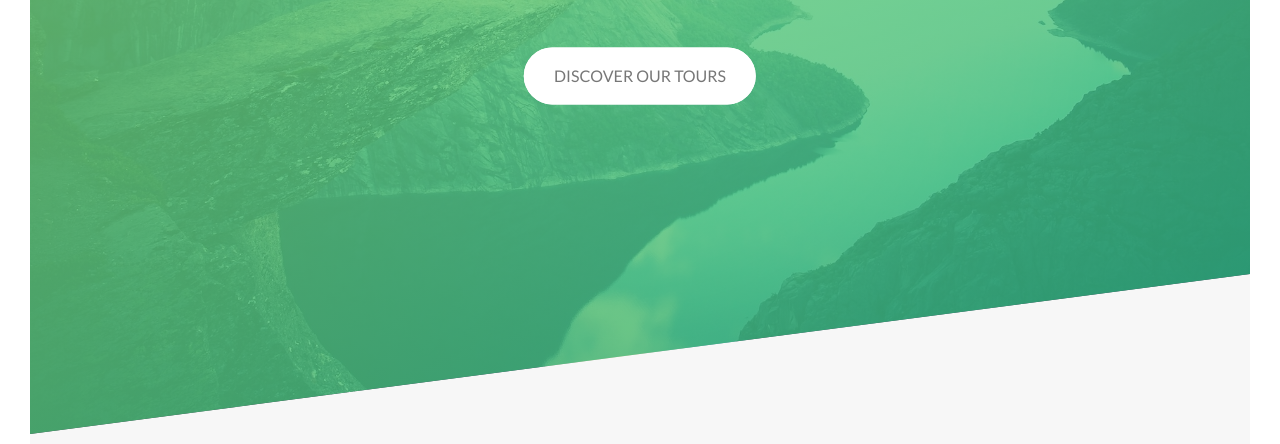
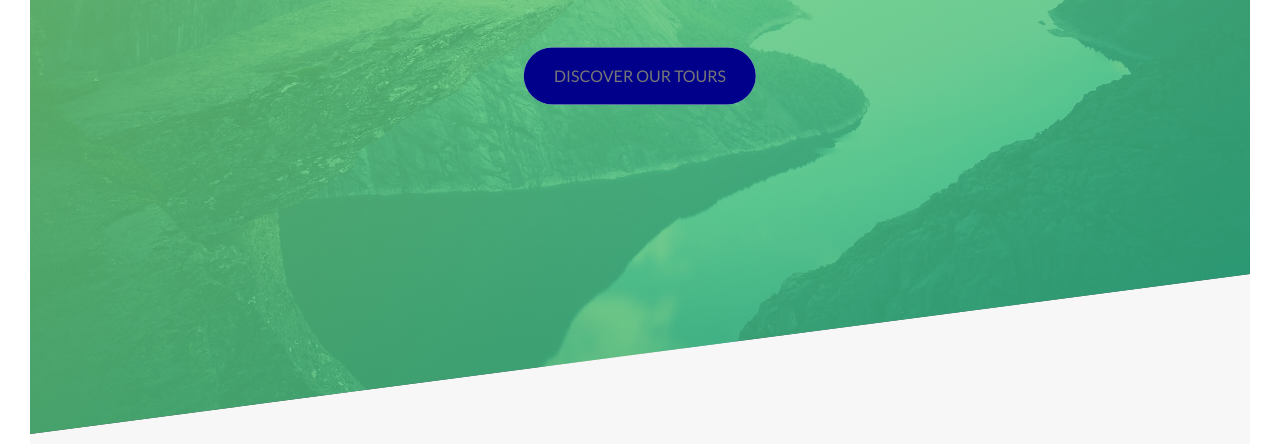
Before and after one commit to harikrishnabejjanki/bhk-tours-design, a website: page index.html in a window 1280 px wide. Shown: the part 356-800 px from the top of the page. Drawn offline with Linux system fonts and the light colour scheme.

Commit message:
added blue background for button

```diff
--- a/sass/components/_button.scss
+++ b/sass/components/_button.scss
@@ -12,7 +12,8 @@
         cursor: pointer;
     }
     &--white {
-        background-color: $color-white;
+        background-color: darkblue;
+       // background-color: $color-white;
         color: $color-gray-dark;
         padding: 1.5rem 3rem;
         display: inline-block;
```
Also changed, not shown: index.html (+1 -1 lines), css/style.css, package.json (line endings or trailing spaces).
